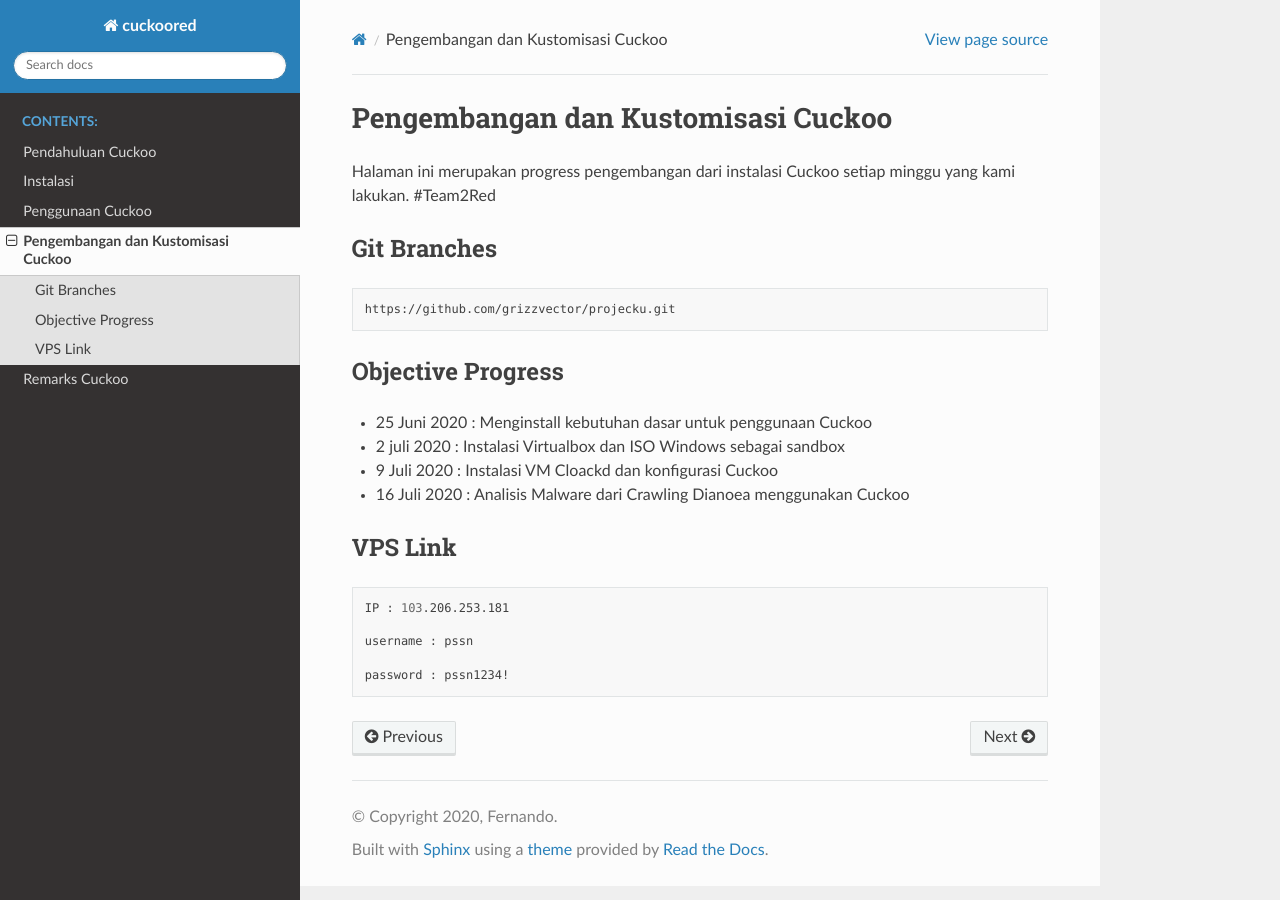
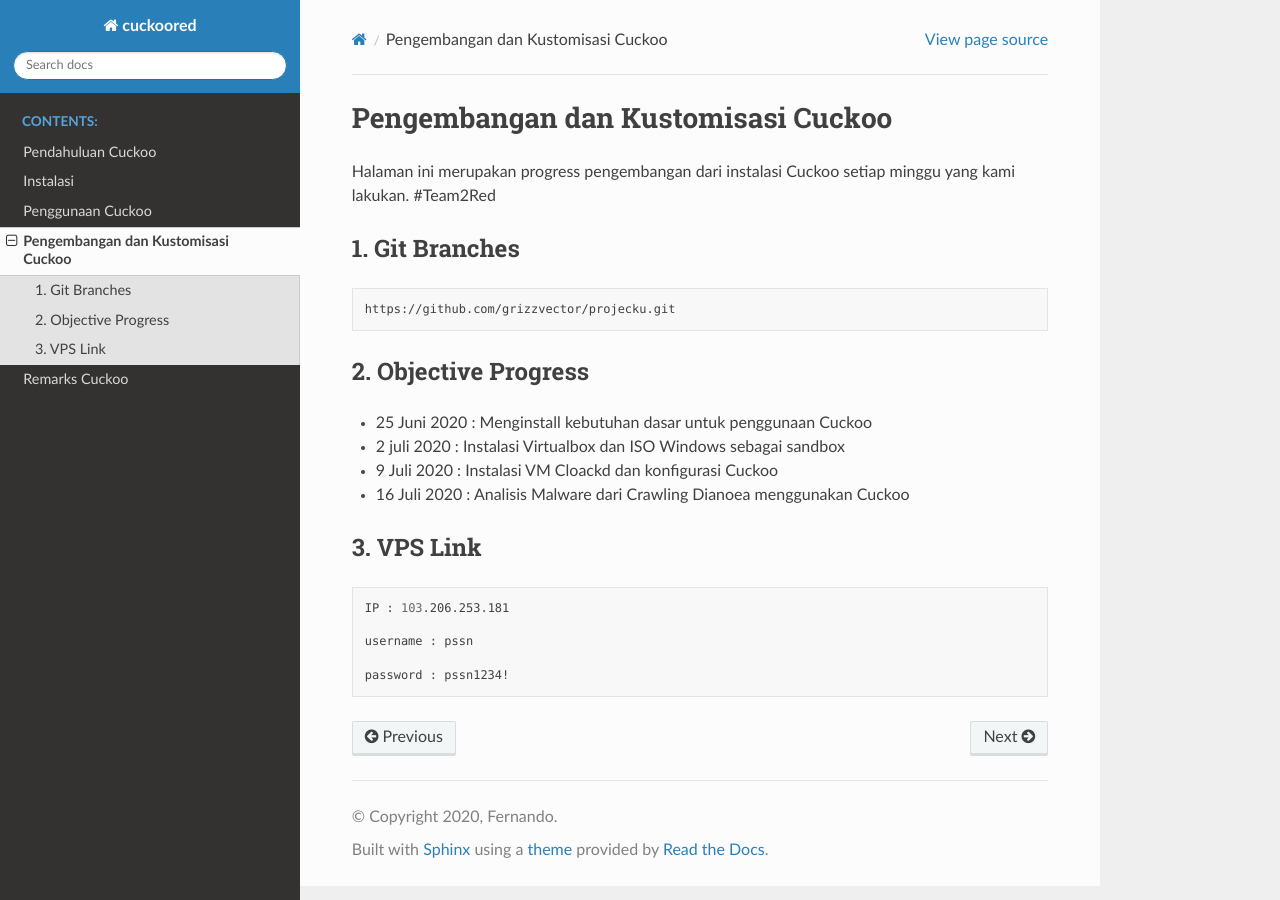
Before and after one commit to grizzvector/projecku, a Sphinx documentation site: the page built from cukoored/source/Pengembangan/dev.rst, in a window 1280 px wide. Built offline with Sphinx 7.4.7 and the Read the Docs theme 2.0.0, drawn with Linux system fonts in a browser that asks for light colours.

Commit message:
Update dev.rst

```diff
--- a/cukoored/source/Pengembangan/dev.rst
+++ b/cukoored/source/Pengembangan/dev.rst
@@ -3,14 +3,14 @@ Pengembangan dan Kustomisasi Cuckoo
 
 Halaman ini merupakan progress pengembangan dari instalasi Cuckoo setiap minggu yang kami lakukan. #Team2Red
 
-Git Branches
-^^^^^^^^^^^^
+1. Git Branches
+^^^^^^^^^^^^^^^
 .. code-block:: shell
 
  https://github.com/grizzvector/projecku.git
 
-Objective Progress
-^^^^^^^^^^^^^^^^^^
+2. Objective Progress
+^^^^^^^^^^^^^^^^^^^^^
 - 25 Juni 2020 : Menginstall kebutuhan dasar untuk penggunaan Cuckoo
 
 - 2 juli 2020 : Instalasi Virtualbox dan ISO Windows sebagai sandbox
@@ -19,8 +19,8 @@ Objective Progress
 
 - 16 Juli 2020 : Analisis Malware dari Crawling Dianoea menggunakan Cuckoo
 
-VPS Link
-^^^^^^^^
+3. VPS Link
+^^^^^^^^^^^
 
 .. code-block:: shell
 
```
